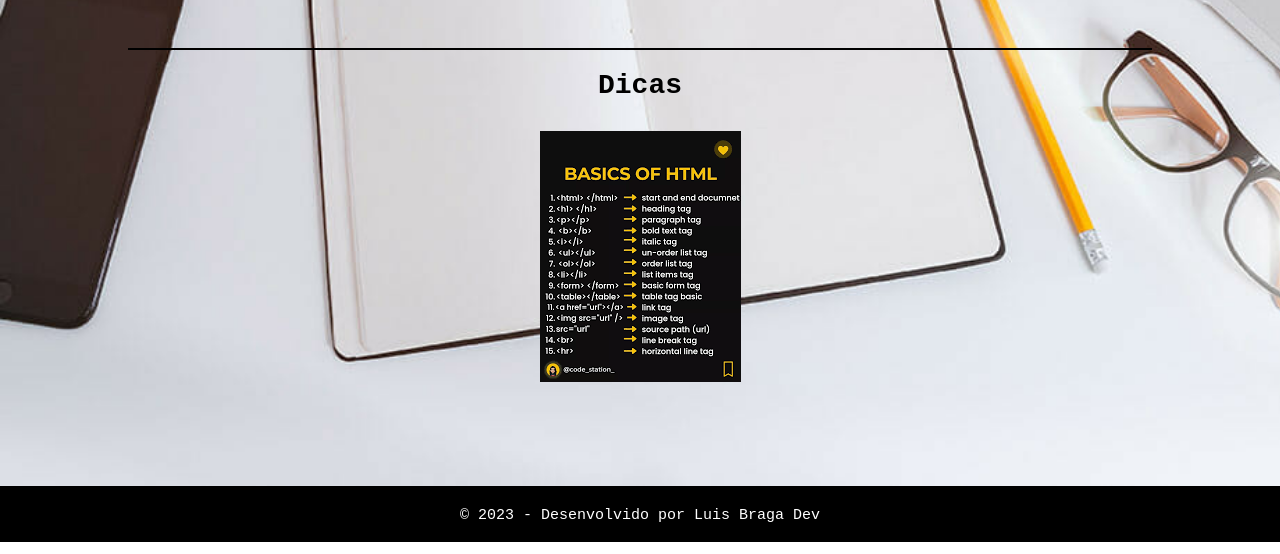
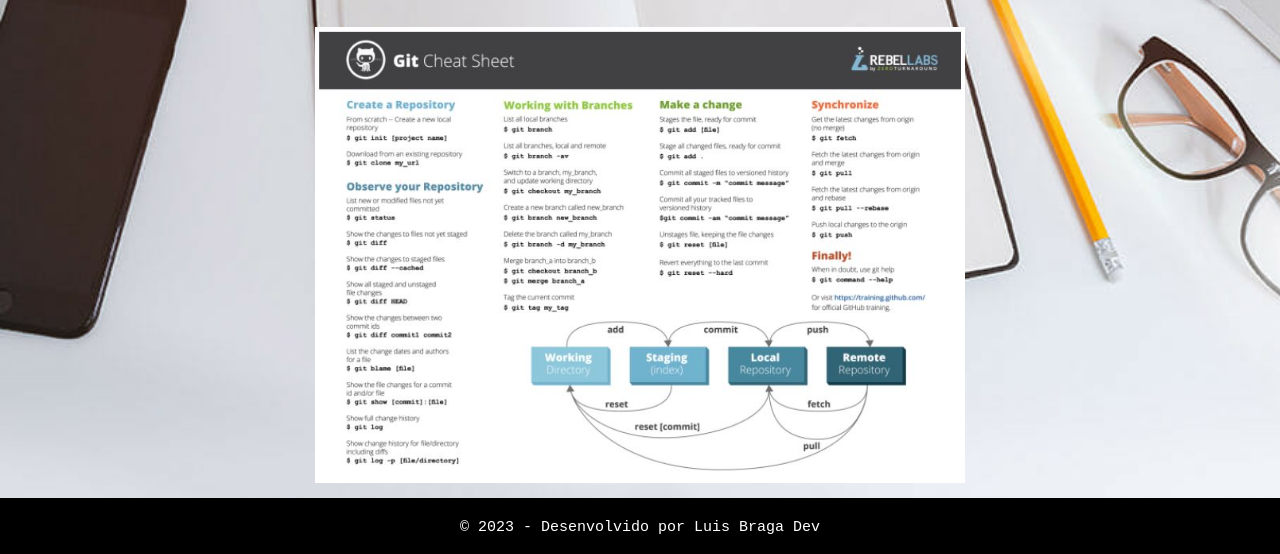
Before and after one commit to LuisBraga31/projetotudoaqui.github.io, a plain HTML site: page pages/recursos/recursoGithub.html in a window 1280 px wide. Shown: the part 476-1030 px from the top of the page. Drawn offline with Linux system fonts and the light colour scheme.

Commit message:
Adicionando dicas as paginas de recurso

```diff
--- a/css/recursos.css
+++ b/css/recursos.css
@@ -81,3 +81,12 @@ main {
     color: black;
     font-size: 28px;
 }
+
+.html-box img {
+    width: 250px;
+    padding-bottom: 10px;
+}
+
+.git img {
+    width: 650px;
+}
--- a/pages/recursos/recursoGithub.html
+++ b/pages/recursos/recursoGithub.html
@@ -55,11 +55,14 @@
 
         <div class="linha"> </div>
 
-        <section class="html-box">
+        <section class="html-box" class="git">
 
             <h3> Dicas </h3>
 
-            <img src="../../img/recursos/htmlTips.png" alt="" srcset="">
+            <div class="git">
+                <img  src="../../img/recursos/gitTips.jpg" alt="" srcset="">
+            </div>
+
 
         </section>
 
```
Also changed, not shown: pages/recursos/recursoBootstrap.html (+4 -1 lines), pages/recursos/recursoCss.html (+4 -1 lines), pages/recursos/recursoJs.html (+4 -1 lines), pages/recursos/recursoSass.html (+4 -1 lines), img/recursos/bootstrapTips.png (added), img/recursos/cssTips.png (added), img/recursos/gitTips.jpg (added), img/recursos/javaScriptTip.jpeg (added), img/recursos/sassTips.png (added).
